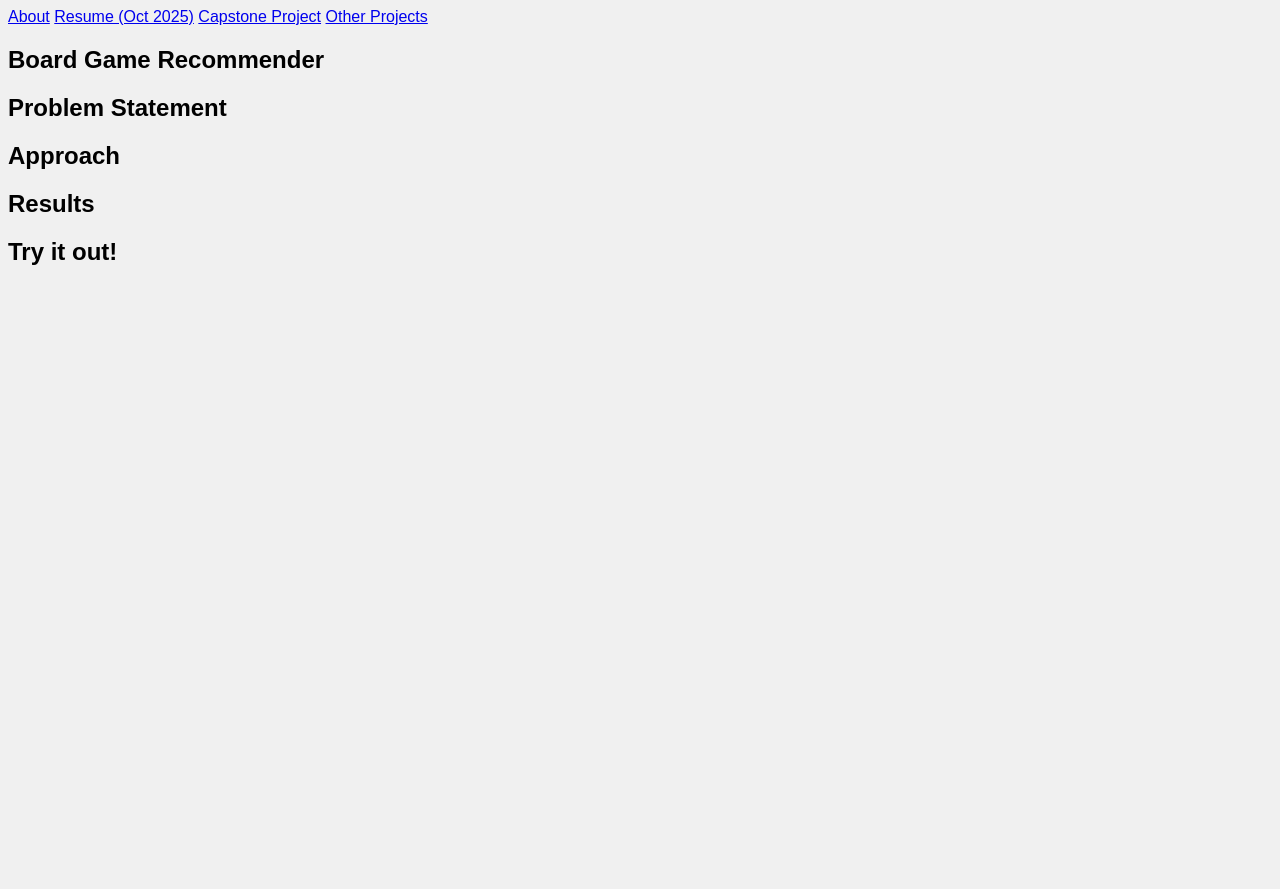
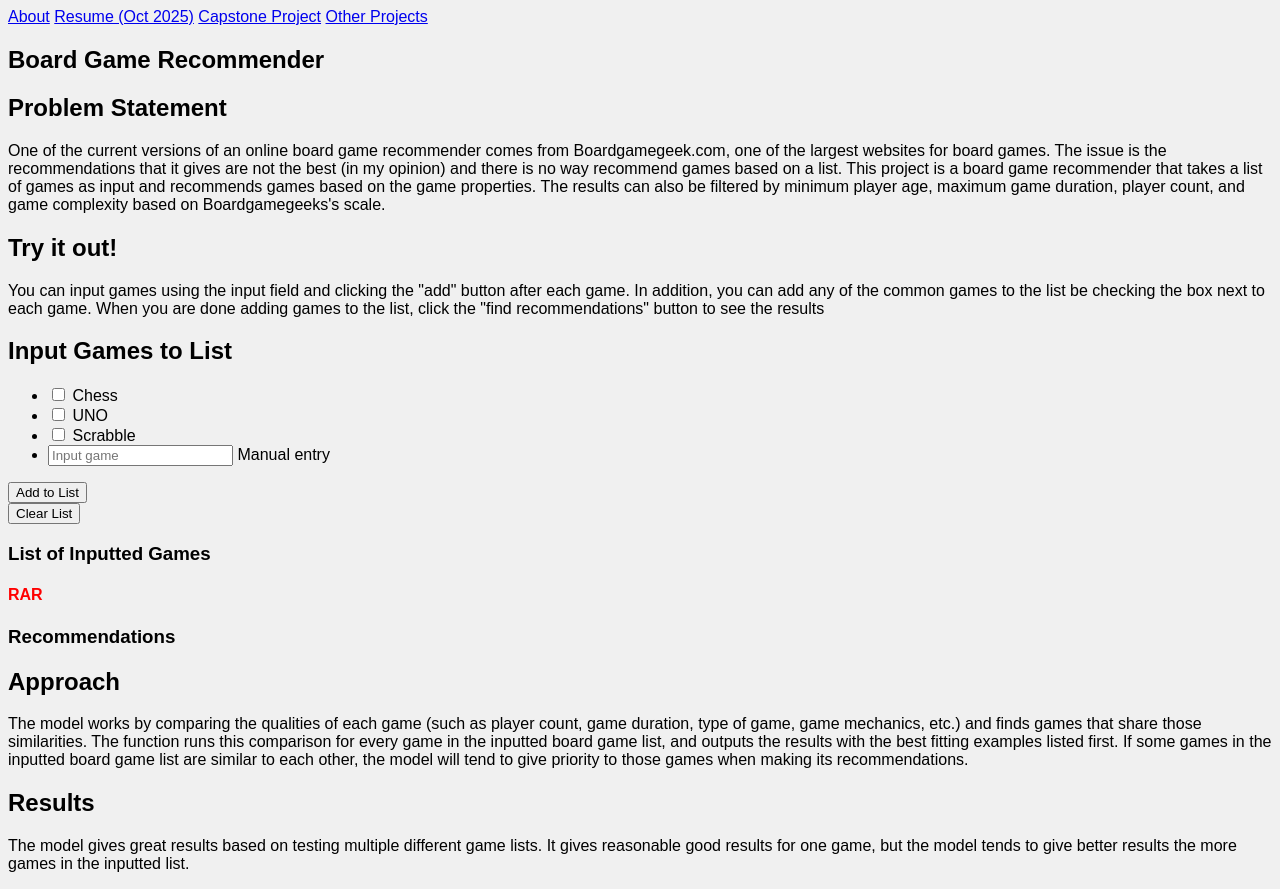
Before and after one commit to ChessGuy/data-projects, a Flask app: page /capstone in a window 1280 px wide. Before the commit the page ends 265 px from the top, so only its background shows below. Run offline with Flask 3, Linux system fonts and the light colour scheme.

Commit message:
Working on Flask app

```diff
--- a/Board Game Recommender/board_game_recommender_project/app.py
+++ b/Board Game Recommender/board_game_recommender_project/app.py
@@ -1,9 +1,10 @@
-from flask import Flask, request, render_template
+from flask import Flask, request, render_template, redirect, url_for, session
 import pandas as pd
 import numpy as np
 import joblib
 
 app = Flask(__name__)
+app.secret_key = 'game'
 
 @app.route('/')
 @app.route('/about')
@@ -18,9 +19,46 @@
 def resume():
     return render_template("resume.html")
 
-@app.route('/capstone')
+@app.route('/capstone', methods = ['GET', 'POST'])
 def capstone():
-    return render_template("capstone.html")
+
+    if 'inputted_list' not in session:
+        session['inputted_list'] = []
+
+    if request.method == 'POST':
+        game1 = request.form.get('checked_1')
+        if game1:
+            session['inputted_list'].append(game1)
+            session.modified = True
+
+        game2 = request.form.get('checked_2')
+        if game2:
+            session['inputted_list'].append(game2)
+            session.modified = True
+
+        game3 = request.form.get('checked_3')
+        if game3:
+            session['inputted_list'].append(game3)
+            session.modified = True
+
+        input = request.form.get('input')
+        if input:
+            session['inputted_list'].append(input)
+            session.modified = True
+
+        session['inputted_list'] = list(set(session['inputted_list']))
+        return redirect(url_for('capstone'))
+
+    recommendation_list = []
+    error_message = "RAR"
+    return render_template("capstone.html", inputted_list=session['inputted_list'], recommendation_list=recommendation_list, error_message=error_message)
+
+@app.route('/clear', methods = ['POST'])
+def clear_page():
+    session['inputted_list'] = []
+    recommendation_list = []
+    error_message = ""
+    return render_template('capstone.html', recommendation_list=recommendation_list, error_message=error_message)
 
 # if __name__ == '__main__':
 #     app.debug = True
--- a/Board Game Recommender/board_game_recommender_project/static/styles.css
+++ b/Board Game Recommender/board_game_recommender_project/static/styles.css
@@ -10,3 +10,7 @@
 h2 {
     text-emphasis: Bold;
 }
+
+h4 {
+    color: red;
+}
--- a/Board Game Recommender/board_game_recommender_project/templates/capstone.html
+++ b/Board Game Recommender/board_game_recommender_project/templates/capstone.html
@@ -9,22 +9,77 @@
 
 <h2>Problem Statement</h2>
 <p>
+One of the current versions of an online board game recommender comes from Boardgamegeek.com, one of the largest websites
+for board games.  The issue is the recommendations that it gives are not the best (in my opinion) and there is no way
+recommend games based on a list.  This project is a board game recommender that takes a list of games as input and recommends
+games based on the game properties.  The results can also be filtered by minimum player age, maximum game duration, player count,
+and game complexity based on Boardgamegeeks's scale.
+</p>
 
+
+
+<h2>Try it out!</h2>
+
+<p>
+You can input games using the input field and clicking the "add" button after each game.  In addition, you can add any of the common
+games to the list be checking the box next to each game.  When you are done adding games to the list, click the "find recommendations"
+button to see the results
 </p>
+
+    <form action="{{ url_for('capstone') }}" method="POST">
+        <h2>Input Games to List</h2>
+        <ul>
+            <li>
+                <input type="checkbox" id="game1" name="checked_1" value="Chess">
+                <label for="game1">Chess</label>
+            </li>
+            <li>
+                <input type="checkbox" id="game2" name="checked_2" value="UNO">
+                <label for="game2">UNO</label>
+            </li>
+            <li>
+                <input type="checkbox" id="game3" name="checked_3" value="Scrabble">
+                <label for="game3">Scrabble</label>
+            </li>
+            <li>
+                <input type="text" id="input" name="input" placeholder="Input game">
+                <label for="input">Manual entry</label>
+            </li>
+        </ul>
+        <button type="submit">Add to List</button>
+    </form>
+    <form action="/clear" method="POST">
+        <button type="submit">Clear List</button>
+    </form>
+
+
+<h3>List of Inputted Games</h3>
+
+<ul>
+    {% for game in inputted_list %}
+        <li>{{ game }}</li>
+    {% endfor %}
+</ul>
+
+<h4>{{ error_message }}</h4>
+<h3>Recommendations</h3>
+<ul>
+    {% for game in recommendation_list %}
+        <li>{{ game }}</li>
+    {% endfor %}
+</ul>
 
 <h2>Approach</h2>
 <p>
-
+The model works by comparing the qualities of each game (such as player count, game duration, type of game, game mechanics, etc.)
+and finds games that share those similarities.  The function runs this comparison for every game in the inputted board game list, and
+outputs the results with the best fitting examples listed first.  If some games in the inputted board game list are similar to each other,
+the model will tend to give priority to those games when making its recommendations.
 </p>
 
 <h2>Results</h2>
 <p>
-
+The model gives great results based on testing multiple different game lists.  It gives reasonable good results for one game, but the
+model tends to give better results the more games in the inputted list.
 </p>
-
-<h2>Try it out!</h2>
-<p>
-
-</p>
-
 {% endblock %}
```
Also changed, not shown: Board Game Recommender/board_game_recommender_project/templates/recommendations.html (deleted).
